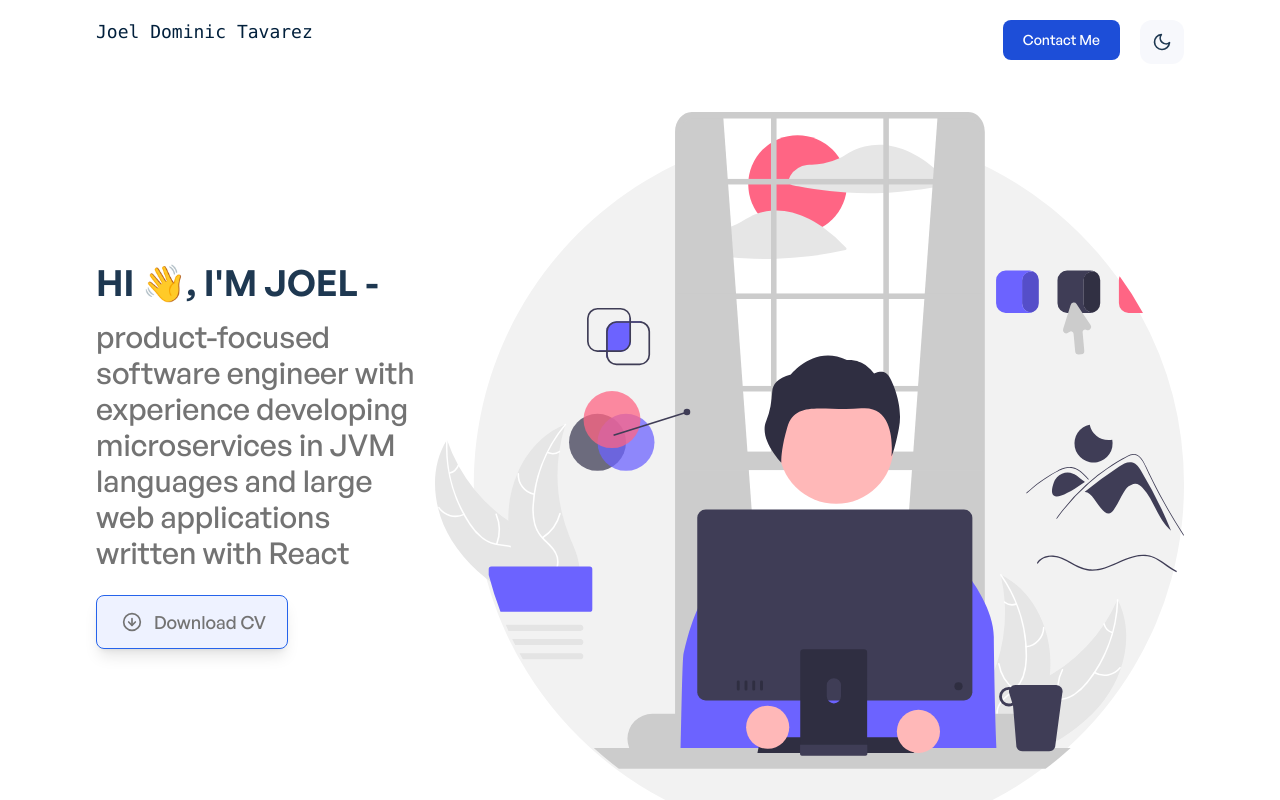
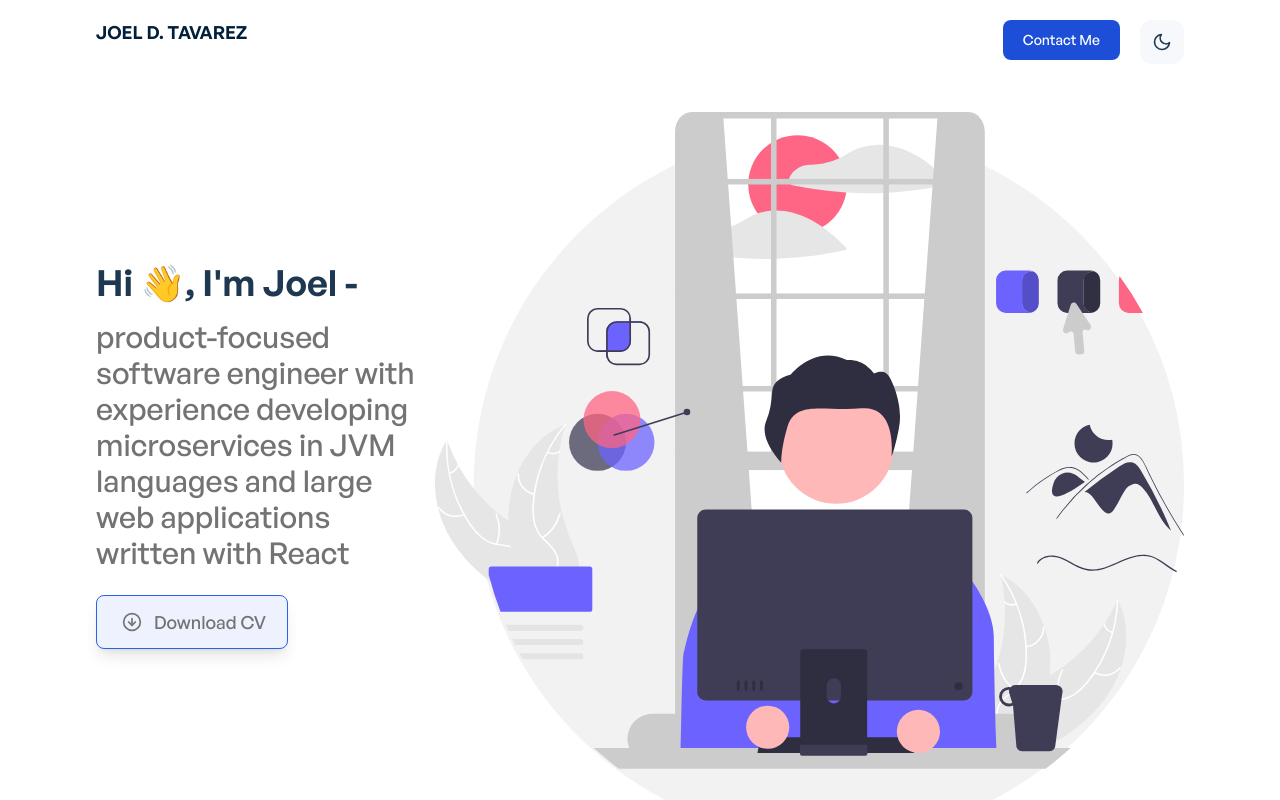
Before and after one commit to Don-Joel/Me, a Next.js app: page / in a window 1280 px wide. Shown: the top 800 px of the page. Built offline with nearby package versions, Linux system fonts and the light colour scheme.

Commit message:
updating font styling

```diff
--- a/components/shared/AppBanner.jsx
+++ b/components/shared/AppBanner.jsx
@@ -18,7 +18,7 @@ function AppBanner() {
             duration: 0.9,
             delay: 0.1
           }}
-          className="font-general-semibold text-2xl lg:text-3xl xl:text-4xl text-center sm:text-left text-ternary-dark dark:text-primary-light uppercase"
+          className="font-general-semibold text-2xl lg:text-3xl xl:text-4xl text-center sm:text-left text-ternary-dark dark:text-primary-light"
         >
           Hi &#x1F44B;, I&apos;m Joel -
         </motion.h1>
--- a/components/shared/AppHeader.jsx
+++ b/components/shared/AppHeader.jsx
@@ -19,10 +19,10 @@ function AppHeader() {
         <motion.div
           whileHover={{ scale: 1.1 }}
           whileTap={{ scale: 0.9 }}
-          className="hidden font-mono text-primary-dark dark:text-ternary-light hover:text-secondary-dark dark:hover:text-secondary-light antialiased hover:subpixel-antialiased text-left text-lg text-primary-dar lg:flex"
+          className="hidden font-general-semibold text-primary-dark dark:text-ternary-light hover:text-secondary-dark dark:hover:text-secondary-light antialiased hover:subpixel-antialiased text-left text-lg text-primary-dar lg:flex"
         >
           <Link href="/" aria-label="Contact">
-            Joel Dominic Tavarez
+            JOEL D. TAVAREZ
           </Link>
         </motion.div>
         {/* Header small screen*/}
```
